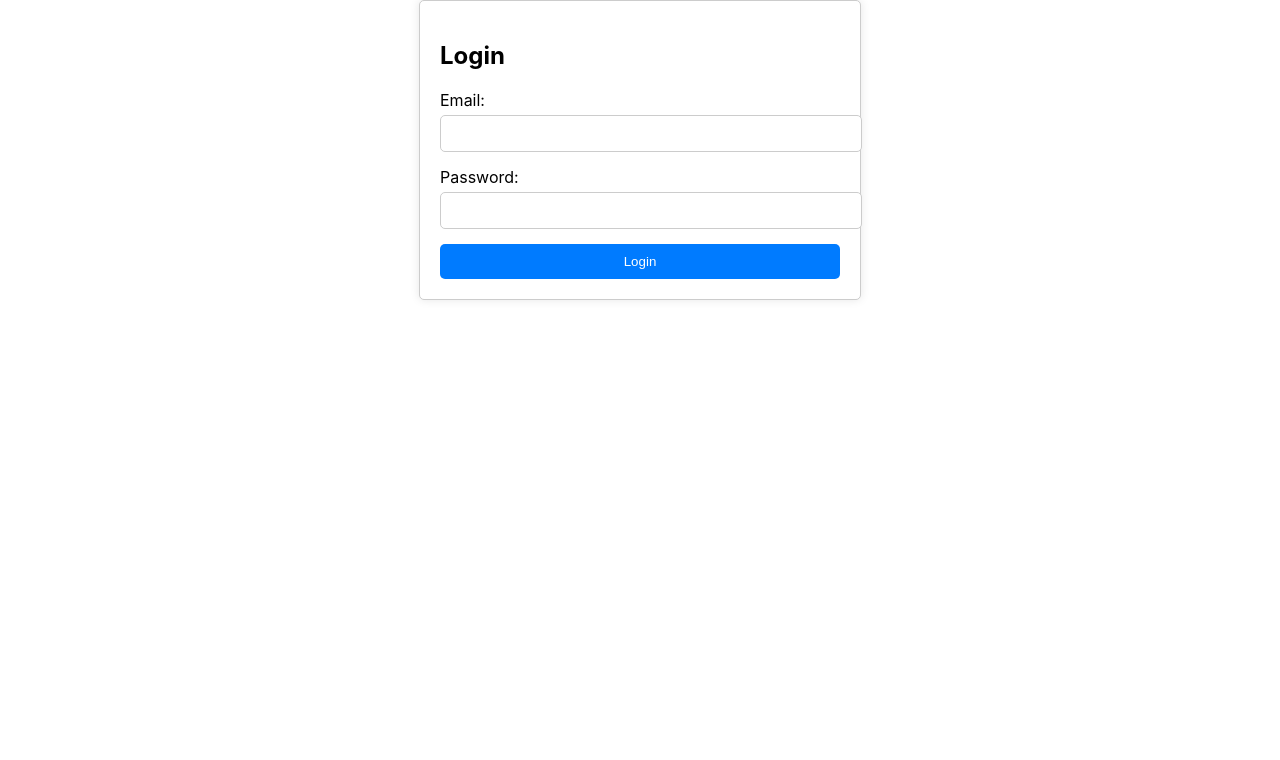
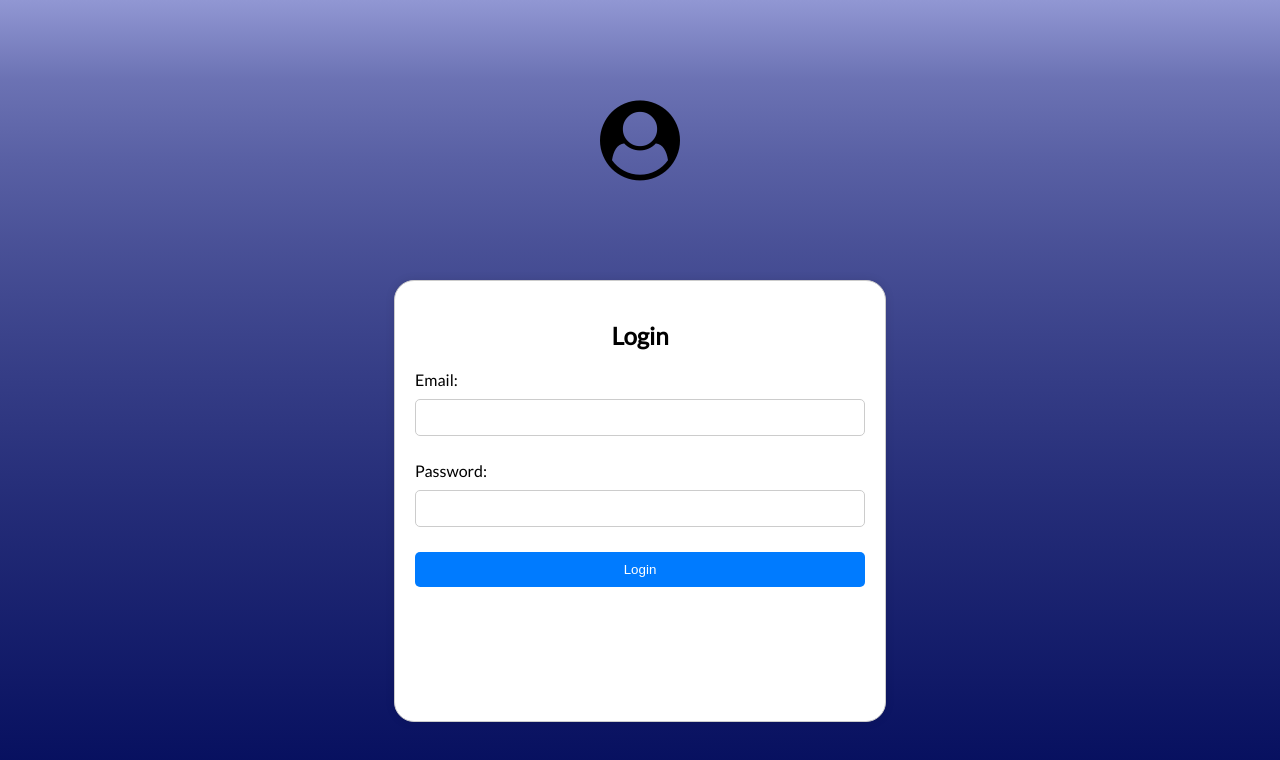
Before and after one commit to StrataLink/ScribeAI, a React (Create React App) app in the folder client/: page /login in a window 1280 px wide. Shown: the top 760 px of the page. Built offline with nearby package versions, Linux system fonts and the light colour scheme.

Commit message:
Edits to login and register page

```diff
--- a/client/src/pages/LoginPage.css
+++ b/client/src/pages/LoginPage.css
@@ -1,37 +1,64 @@
+.login-main{
+  background-color: #9197d3;
+  width: 100%;
+  height: 100vh;
+  background: linear-gradient(#9197d3, 30%, #030C5C);
+  position: absolute;
+  font-family: Lato;
+  }
+
+.userL{
+  align-items: center;
+  text-align: center;
+  margin-top: 100px;
+  position: positio;
+}
+.fa-user-circle{
+  font-size: 80px;
+  position: relative;
+  width: 80%;
+}
+
 .login-container {
-    max-width: 400px;
-    margin: 0 auto;
+    width: 450px;
+    height: 400px;
+    position: relative;
+    margin-top: 100px;
+    margin-left: auto;
+    margin-right: auto;
     padding: 20px;
     border: 1px solid #ccc;
-    border-radius: 5px;
+    border-radius: 20px;
     box-shadow: 0 0 10px rgba(0, 0, 0, 0.1);
     background-color: #fff;
   }
 
   .login-container h2 {
     margin-bottom: 20px;
+    text-align: center;
   }
 
-  .form-group {
+  .form-groupL {
     margin-bottom: 15px;
   }
 
-  .form-group label {
+  .form-groupL label {
     display: block;
-    margin-bottom: 5px;
   }
 
-  .form-group input {
-    width: 100%;
+  .form-groupL input {
+    width: 95%;
+    margin-top: 10px;
     padding: 10px;
     border: 1px solid #ccc;
     border-radius: 5px;
+    margin-bottom: 10px;
   }
 
   button[type="submit"] {
     display: block;
     width: 100%;
-    padding: 10px;
+    padding: 15px;
     background-color: #007bff;
     color: #fff;
     border: none;
--- a/client/src/pages/LoginPage.jsx
+++ b/client/src/pages/LoginPage.jsx
@@ -2,6 +2,7 @@
 import React, { useState } from "react"
 import "./LoginPage.css" // Import your CSS file for styling
 import { useNavigate } from "react-router-dom"
+
 
 function LoginPage() {
   const [email, setEmail] = useState("")
@@ -14,11 +15,12 @@ function LoginPage() {
   const navigate = useNavigate()
 
   return (
-    <div>
+    <div className="login-main">
+      <div className="userL"><i className="fa fa-user-circle"></i></div>
       <div className="login-container">
         <h2>Login</h2>
         <form onSubmit={handleLogin}>
-          <div className="form-group">
+          <div className="form-groupL">
             <label>Email:</label>
             <input
               type="email"
@@ -27,7 +29,7 @@ function LoginPage() {
               required
             />
           </div>
-          <div className="form-group">
+          <div className="form-groupL">
             <label>Password:</label>
             <input
               type="password"
--- a/client/src/pages/RegisterPage.css
+++ b/client/src/pages/RegisterPage.css
@@ -1,28 +1,41 @@
+.register-main{
+  background-color: #9197d3;
+  width: 100%;
+  height: 100vh;
+  background: linear-gradient(#bcc2ff, 30%, #0017e6);
+  position: absolute;
+  font-family: Lato;
+}
+
 .register-container {
-    max-width: 400px;
-    margin: 0 auto;
+    max-width: 500px;
+    position: relative;
+    margin-top: 100px;
+    margin-left: auto;
+    margin-right: auto;
     padding: 20px;
     border: 1px solid #ccc;
-    border-radius: 5px;
+    border-radius: 10px;
     box-shadow: 0 0 10px rgba(0, 0, 0, 0.1);
     background-color: #fff;
   }
 
   .register-container h2 {
     margin-bottom: 20px;
+    text-align: center;
   }
 
-  .form-group {
+  .form-groupR {
     margin-bottom: 15px;
   }
 
-  .form-group label {
+  .form-groupR label {
     display: block;
     margin-bottom: 5px;
   }
 
-  .form-group input {
-    width: 100%;
+  .form-groupR input {
+    width: 95%;
     padding: 10px;
     border: 1px solid #ccc;
     border-radius: 5px;
--- a/client/src/pages/RegisterPage.jsx
+++ b/client/src/pages/RegisterPage.jsx
@@ -14,10 +14,11 @@ function RegisterPage() {
   const navigate = useNavigate()
 
   return (
+    <div className="register-main">
     <div className="register-container">
       <h2>Register</h2>
       <form onSubmit={handleRegister}>
-        <div className="form-group">
+        <div className="form-groupR">
           <label>Email:</label>
           <input
             type="email"
@@ -26,7 +27,7 @@ function RegisterPage() {
             required
           />
         </div>
-        <div className="form-group">
+        <div className="form-groupR">
           <label>Password:</label>
           <input
             type="password"
@@ -35,7 +36,7 @@ function RegisterPage() {
             required
           />
         </div>
-        <div className="form-group">
+        <div className="form-groupR">
           <label>Confirm Password:</label>
           <input
             type="password"
@@ -49,6 +50,7 @@ function RegisterPage() {
         </button>
       </form>
     </div>
+    </div>
   )
 }
 
```
Also changed, not shown: client/src/images/background1.png (added), client/src/images/background2.png (added).
